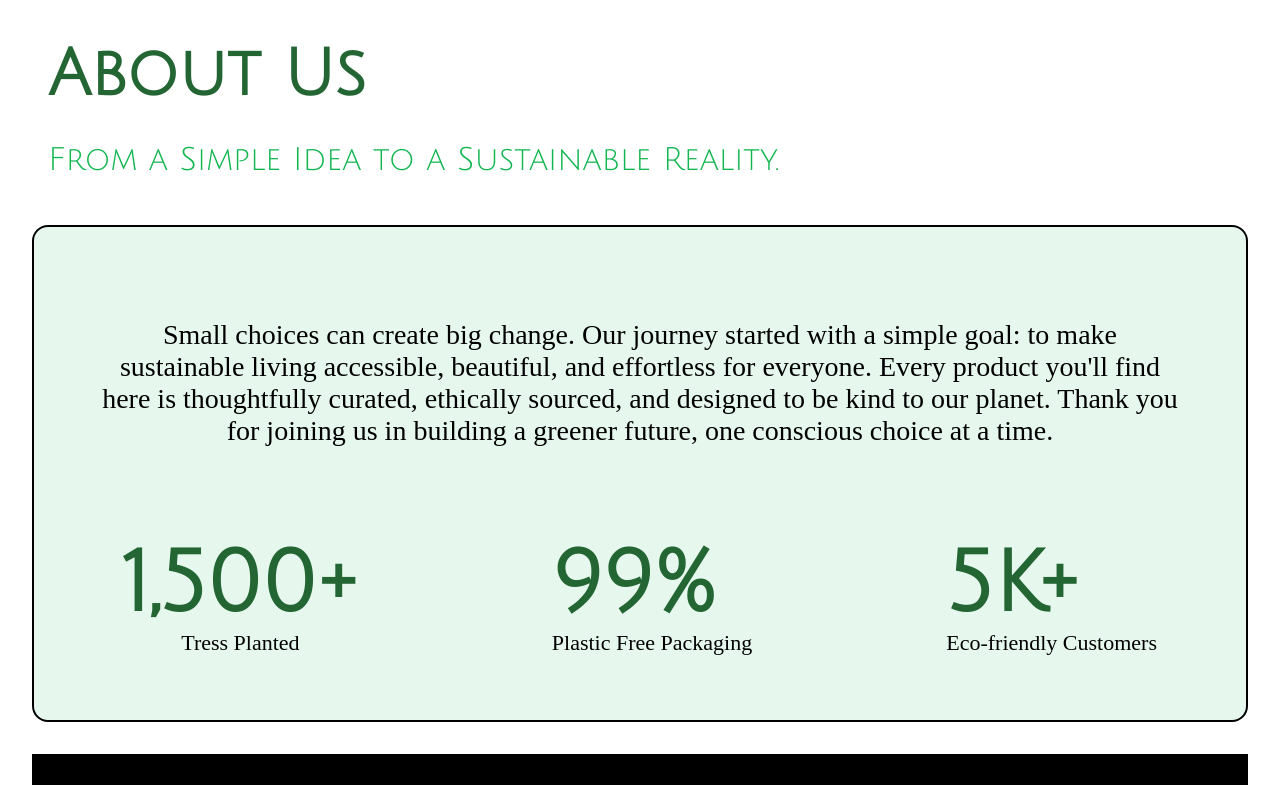
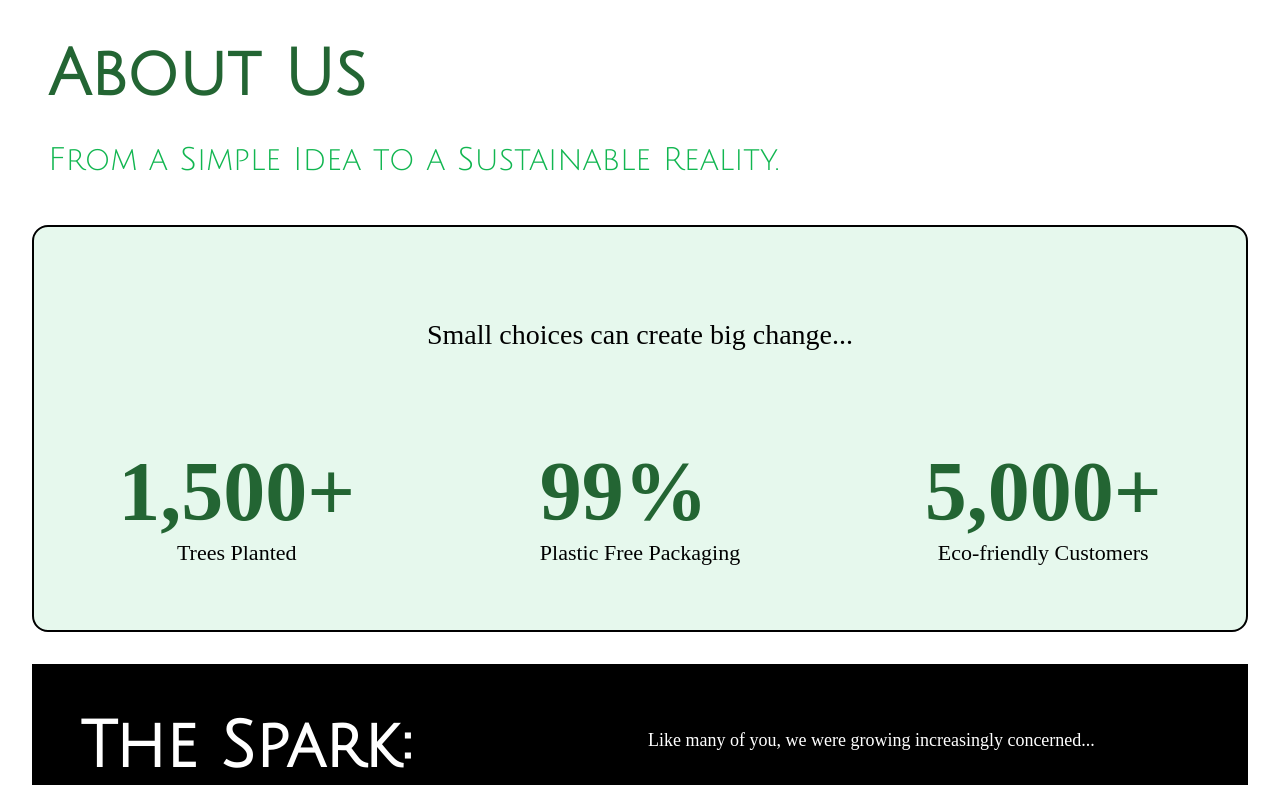
Before and after one commit to Devaki01/EcoStore, a React (Create React App) app: page /about in a window 1280 px wide. Shown: the top 785 px of the page. Built offline with nearby package versions, Linux system fonts and the light colour scheme; no server answers; a web font is replaced by a local one.

Commit message:
Count-Up-On-View

```diff
--- a/package.json
+++ b/package.json
@@ -9,6 +9,7 @@
     "@testing-library/react": "^16.3.0",
     "@testing-library/user-event": "^13.5.0",
     "react": "^19.1.0",
+    "react-countup": "^6.5.3",
     "react-dom": "^19.1.0",
     "react-router-dom": "^7.6.3",
     "react-scripts": "5.0.1",
--- a/src/components/AboutPage.js
+++ b/src/components/AboutPage.js
@@ -1,47 +1,52 @@
-import logo from "../assets/eco_logo.png";
-import profile from "../assets/bussiness-man.png";
 import React from "react";
-import './AboutPage.css';
-
+import CountUpOnView from "./CountUpOnView";
+import "./AboutPage.css";
 
 const AboutUs = () => {
   return (
     <div className="about-page-container">
       <p className="title"> About Us </p>
-            <p className="sub-title"> From a Simple Idea to a Sustainable Reality. </p>
+      <p className="sub-title">
+        {" "}
+        From a Simple Idea to a Sustainable Reality.{" "}
+      </p>
 
       <div className="section1">
-                <p className="main-about">Small choices can create big change. Our journey started with a simple goal: to make sustainable living accessible, beautiful, and effortless for everyone. Every product you'll find here is thoughtfully curated, ethically sourced, and designed to be kind to our planet. Thank you for joining us in building a greener future, one conscious choice at a time.</p>
+        <p className="main-about">Small choices can create big change... </p>
 
         <div className="figures">
           <div className="item1">
-                        <div className="num">1,500+</div>
-                        <div className="caption"> Tress Planted </div>
+            <div className="num">
+              <CountUpOnView end={1500} suffix="+" />
+            </div>
+            <div className="caption"> Trees Planted </div>
           </div>
           <div className="item2">
-                        <div className="num">99%</div>
+            <div className="num">
+              <CountUpOnView end={99} suffix="%" />
+            </div>
             <div className="caption"> Plastic Free Packaging</div>
           </div>
           <div className="item3">
-                        <div className="num">5K+</div>
+            <div className="num">
+              <CountUpOnView end={5000} suffix="+" />
+            </div>
             <div className="caption">Eco-friendly Customers</div>
           </div>
         </div>
       </div>
 
       <div className="section2">
-                <div className="heading"> The Spark: <br /> Our Journey </div>
+        <div className="heading">
+          {" "}
+          The Spark: <br /> Our Journey{" "}
+        </div>
         <div className="content">
-                    <p> Like many of you, we were growing increasingly concerned about our planet's future. We were frustrated by the endless plastic, the confusing labels, and how difficult it was to find products that were truly good for our families and the environment. It felt like making the right choice was always the hardest one.
-
-                        That frustration sparked an idea: What if we could create one place—a trusted destination—where every item was carefully vetted for its quality, ethics, and environmental impact? What if we could do the research, so you wouldn't have to?
-
-                        And so, EcoStore was born. It started in a small living room in Pune with a handful of products and a big dream. We weren't just building a store; we were creating the resource we wished we had.</p>
+          <p>Like many of you, we were growing increasingly concerned... </p>
         </div>
       </div>
     </div>
-    )
-
-}
+  );
+};
 
 export default AboutUs;
--- /dev/null
+++ b/src/components/CountUpOnView.js
@@ -0,0 +1,37 @@
+import React, { useRef, useState, useEffect } from "react";
+import CountUp from "react-countup";
+
+const CountUpOnView = ({ end, suffix = "", duration = 2 }) => {
+  const [hasViewed, setHasViewed] = useState(false);
+  const ref = useRef();
+
+  useEffect(() => {
+    const observer = new IntersectionObserver(
+      ([entry]) => {
+        if (entry.isIntersecting && !hasViewed) {
+          setHasViewed(true);
+          observer.disconnect();
+        }
+      },
+      { threshold: 0.6 }
+    );
+
+    if (ref.current) {
+      observer.observe(ref.current);
+    }
+
+    return () => observer.disconnect();
+  }, [hasViewed]);
+
+  return (
+    <div ref={ref}>
+      {hasViewed ? (
+        <CountUp end={end} duration={duration} suffix={suffix} />
+      ) : (
+        0
+      )}
+    </div>
+  );
+};
+
+export default CountUpOnView;
```
Also changed, not shown: 1 other file (tests, documents, lock files or other folders). Lines whose indentation alone changed are shown as unchanged.
